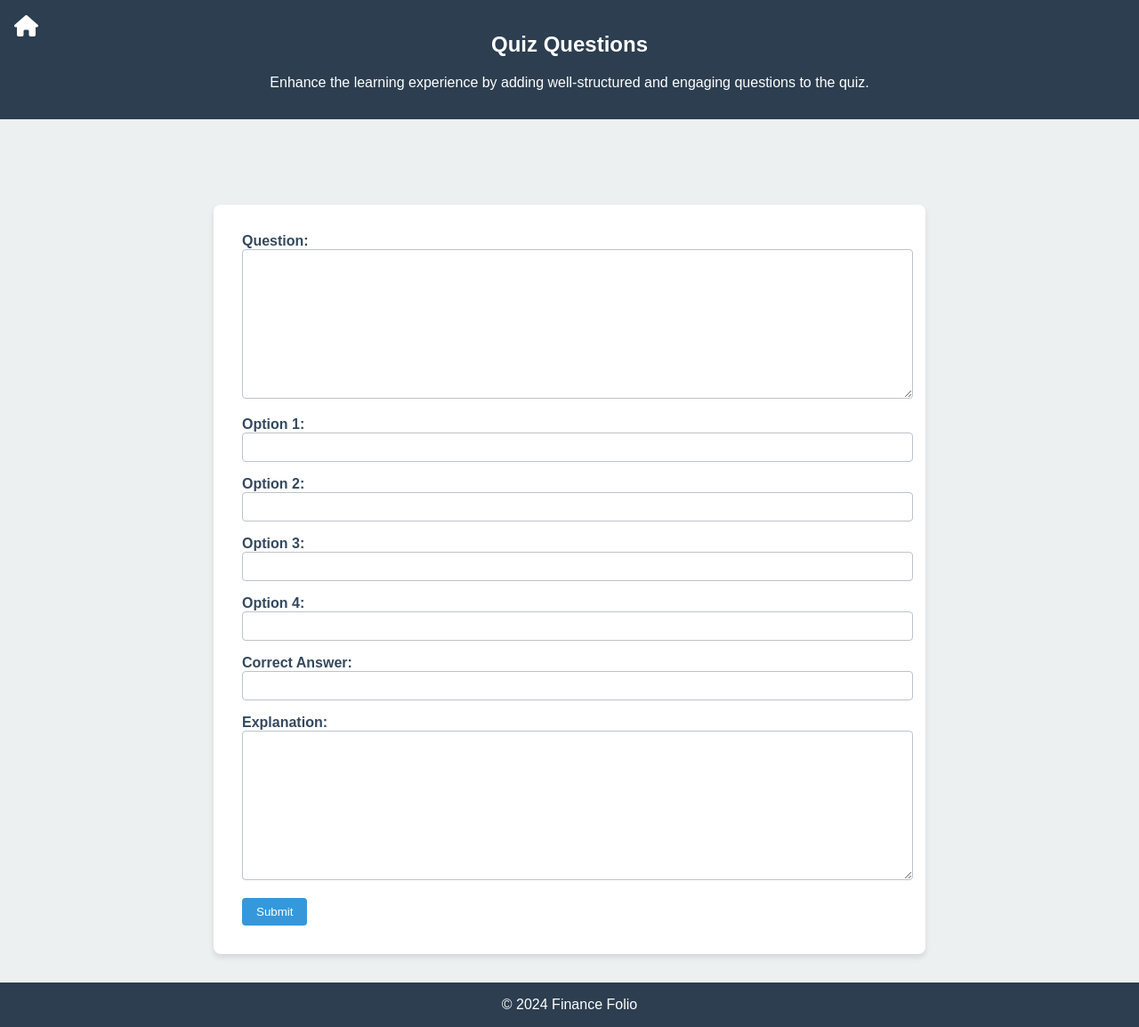
After one commit to ashlybaby/MiniProject, a Django app: page /add-question/ in a window 1280 px wide. The commit adds this page. Shown: the whole page at 89% size. Run offline with Django 4.2, Linux system fonts and the light colour scheme; the visitor is signed in with stand-in values (Sample User, id 1); parts of the project's set-up code (start-up, migrations or seed data) failed here and were passed over.

Commit message:
first commit

```diff
--- a/financefolio/myapp/forms.py
+++ b/financefolio/myapp/forms.py
@@ -708,3 +708,41 @@ class ChallengeForm(forms.ModelForm):
         if points <= 0:
             raise forms.ValidationError("Points must be a positive number.")
         return points
+#---------------------------------------------------------------------------------------------------#
+from django import forms
+from .models import QuizQuestion
+
+class QuizQuestionForm(forms.ModelForm):
+    class Meta:
+        model = QuizQuestion
+        fields = ['question', 'option1', 'option2', 'option3', 'option4', 'correct_option', 'explanation']
+
+    def clean(self):
+        cleaned_data = super().clean()
+        correct_option = cleaned_data.get("correct_option")
+        explanation = cleaned_data.get("explanation")
+
+        options = [
+            cleaned_data.get("option1"),
+            cleaned_data.get("option2"),
+            cleaned_data.get("option3"),
+            cleaned_data.get("option4"),
+        ]
+
+        # Ensure all options are filled
+        if any(opt is None or opt.strip() == "" for opt in options):
+            raise forms.ValidationError("All four options must be provided.")
+
+        # Ensure the correct option matches one of the actual values
+        if correct_option not in options:
+            raise forms.ValidationError("The correct answer must match one of the provided options.")
+
+        # Ensure no duplicate options
+        if len(set(options)) < 4:
+            raise forms.ValidationError("All four options must be unique.")
+
+        # Ensure explanation is at least 5 characters long
+        if explanation and len(explanation.strip()) < 5:
+            raise forms.ValidationError("The explanation must be at least 5 characters long.")
+
+        return cleaned_data
--- /dev/null
+++ b/financefolio/myapp/templates/admin_add_question.html
@@ -0,0 +1,255 @@
+{% load static %}
+
+<!DOCTYPE html>
+<html lang="en">
+<head>
+    <meta charset="UTF-8">
+    <meta name="viewport" content="width=device-width, initial-scale=1.0">
+    <title>Add Question - Admin Panel</title>
+    <link rel="stylesheet" href="{% static 'css/style.css' %}">
+    <link rel="stylesheet" href="https://cdnjs.cloudflare.com/ajax/libs/font-awesome/6.0.0-beta3/css/all.min.css">
+    <style>
+        :root {
+            --primary-color: #3498db;
+            --secondary-color: #2c3e50;
+            --background-color: #ecf0f1;
+            --text-color: #34495e;
+            --border-color: #bdc3c7;
+            --success-color: #2ecc71;
+            --error-color: #e74c3c;
+        }
+
+        body {
+            font-family: 'Arial', sans-serif;
+            background-color: var(--background-color);
+            color: var(--text-color);
+            margin: 0;
+            display: flex;
+            flex-direction: column;
+            min-height: 100vh;
+        }
+
+        header, footer {
+            background-color: var(--secondary-color);
+            color: white;
+            text-align: center;
+            padding: 1rem;
+        }
+
+        main {
+            flex-grow: 1;
+            padding: 6rem 2rem 2rem;
+            max-width: 800px;
+            margin: 0 auto;
+            width: 100%;
+        }
+
+        .container {
+            background-color: white;
+            border-radius: 8px;
+            box-shadow: 0 4px 6px rgba(0,0,0,0.1);
+            padding: 2rem;
+        }
+
+        .message {
+            padding: 1rem;
+            border-radius: 5px;
+            margin-bottom: 1rem;
+            font-weight: bold;
+            text-align: center;
+        }
+
+        .message.success {
+            background-color: var(--success-color);
+            color: white;
+        }
+
+        .message.error {
+            background-color: var(--error-color);
+            color: white;
+        }
+
+        .form-group {
+            margin-bottom: 1rem;
+        }
+
+        label {
+            font-weight: bold;
+        }
+
+        input, select, textarea {
+            width: 100%;
+            padding: 0.5rem;
+            border: 1px solid var(--border-color);
+            border-radius: 4px;
+        }
+
+        .btn {
+            display: inline-block;
+            padding: 0.5rem 1rem;
+            border: none;
+            border-radius: 4px;
+            background-color: var(--primary-color);
+            color: white;
+            text-decoration: none;
+            cursor: pointer;
+            transition: background-color 0.3s ease;
+        }
+
+        .btn:hover {
+            background-color: #2980b9;
+        }
+
+        .errorlist {
+            color: red;
+            font-size: 0.9em;
+            margin-top: 5px;
+            list-style: none;
+            padding: 0;
+        }
+
+        .home-icon {
+            position: absolute;
+            top: 1rem;
+            left: 1rem;
+            color: white;
+            font-size: 1.5em;
+            text-decoration: none;
+        }
+    </style>
+</head>
+<body>
+    <header>
+        <a href="{% url 'admin_dashboard' %}" class="home-icon" title="Back to Admin Dashboard">
+            <i class="fas fa-home"></i>
+        </a>
+        <h2> Quiz Questions</h2>
+        <p>Enhance the learning experience by adding well-structured and engaging questions to the quiz.</p>
+    </header>
+
+    <main>
+        <div class="container">
+            <!-- Display Success and Error Messages -->
+            {% if messages %}
+                {% for message in messages %}
+                    <div class="message {% if message.tags %}{{ message.tags }}{% endif %}">
+                        {{ message }}
+                    </div>
+                {% endfor %}
+            {% endif %}
+
+            <form method="POST" action="{% url 'add_quiz_question' %}">
+                {% csrf_token %}
+
+                <div class="form-group">
+                    <label for="id_question">Question:</label>
+                    {{ form.question }}
+                    {% if form.question.errors %}
+                        <ul class="errorlist">
+                            {% for error in form.question.errors %}
+                                <li>{{ error }}</li>
+                            {% endfor %}
+                        </ul>
+                    {% endif %}
+                </div>
+
+                <div class="form-group">
+                    <label for="id_option1">Option 1:</label>
+                    {{ form.option1 }}
+                    {% if form.option1.errors %}
+                        <ul class="errorlist">
+                            {% for error in form.option1.errors %}
+                                <li>{{ error }}</li>
+                            {% endfor %}
+                        </ul>
+                    {% endif %}
+                </div>
+
+                <div class="form-group">
+                    <label for="id_option2">Option 2:</label>
+                    {{ form.option2 }}
+                    {% if form.option2.errors %}
+                        <ul class="errorlist">
+                            {% for error in form.option2.errors %}
+                                <li>{{ error }}</li>
+                            {% endfor %}
+                        </ul>
+                    {% endif %}
+                </div>
+
+                <div class="form-group">
+                    <label for="id_option3">Option 3:</label>
+                    {{ form.option3 }}
+                    {% if form.option3.errors %}
+                        <ul class="errorlist">
+                            {% for error in form.option3.errors %}
+                                <li>{{ error }}</li>
+                            {% endfor %}
+                        </ul>
+                    {% endif %}
+                </div>
+
+                <div class="form-group">
+                    <label for="id_option4">Option 4:</label>
+                    {{ form.option4 }}
+                    {% if form.option4.errors %}
+                        <ul class="errorlist">
+                            {% for error in form.option4.errors %}
+                                <li>{{ error }}</li>
+                            {% endfor %}
+                        </ul>
+                    {% endif %}
+                </div>
+
+                <div class="form-group">
+                    <label for="id_correct_option">Correct Answer:</label>
+                    {{ form.correct_option }}
+                    {% if form.correct_option.errors %}
+                        <ul class="errorlist">
+                            {% for error in form.correct_option.errors %}
+                                <li>{{ error }}</li>
+                            {% endfor %}
+                        </ul>
+                    {% endif %}
+                </div>
+
+                <div class="form-group">
+                    <label for="id_explanation">Explanation:</label>
+                    {{ form.explanation }}
+                    {% if form.explanation.errors %}
+                        <ul class="errorlist">
+                            {% for error in form.explanation.errors %}
+                                <li>{{ error }}</li>
+                            {% endfor %}
+                        </ul>
+                    {% endif %}
+                </div>
+
+                {% if form.non_field_errors %}
+                    <ul class="errorlist">
+                        {% for error in form.non_field_errors %}
+                            <li>{{ error }}</li>
+                        {% endfor %}
+                    </ul>
+                {% endif %}
+
+                <button type="submit" class="btn">Submit</button>
+            </form>
+        </div>
+    </main>
+    <footer>
+        © 2024 Finance Folio
+    </footer>
+    <script>
+        document.addEventListener("DOMContentLoaded", function() {
+            let messages = document.querySelectorAll(".message");
+            messages.forEach((message) => {
+                setTimeout(() => {
+                    message.style.display = "none";
+                }, 5000); // Message stays for 5 seconds (5000ms)
+            });
+        });
+    </script>
+
+</body>
+</html>
--- a/financefolio/myapp/templates/customadmindashboard.html
+++ b/financefolio/myapp/templates/customadmindashboard.html
@@ -380,7 +380,7 @@
             <li><a href="{% url 'query_list' %}"><i class="fas fa-question-circle"></i> Queries</a></li> {% endcomment %}
             <li><a href="{% url 'add_article' %}"><i class="fas fa-newspaper"></i> Articles</a></li>
             <li><a href="{% url 'admin_query_list' %}"><i class="fas fa-newspaper"></i> Queries</a></li>
-            <li><a href="{% url 'add_challenge' %}"><i class="fas fa-newspaper"></i> Challenge</a></li>
+            <li><a href="{% url 'add_quiz_question' %}"><i class="fas fa-newspaper"></i> Quiz</a></li>
             {% comment %} <li><a href="#" id="feedback-btn"><i class="fas fa-comments"></i> Feedback</a></li> {% endcomment %}
             {% comment %} <li><a href="#"><i class="fas fa-graduation-cap"></i> Tutorials</a></li> {% endcomment %}
         </ul>
--- a/financefolio/myapp/templates/display_expenses.html
+++ b/financefolio/myapp/templates/display_expenses.html
@@ -2,6 +2,7 @@
 <html>
 {% load static %}
 <head>
+    <!-- .csv file-->
     <title>Expense Data</title>
     <link rel="stylesheet" href="https://cdnjs.cloudflare.com/ajax/libs/bootstrap/4.5.2/css/bootstrap.min.css">
     <style>
--- a/financefolio/myapp/urls.py
+++ b/financefolio/myapp/urls.py
@@ -96,7 +96,10 @@ urlpatterns = [
     path('challenges/update/<int:challenge_id>/<int:amount>/', views.update_progress, name='update_progress'),
     path('add-challenge/', views.add_challenge, name='add_challenge'),
     path('user-challenge-expenses/', views.user_challenge_expenses, name='user_challenge_expenses'),
+    path('add-question/', views.add_quiz_question, name='add_quiz_question'),
+    path('quiz/', views.take_quiz, name='take_quiz'),
 ]
+
 
 
 
--- a/financefolio/myapp/views.py
+++ b/financefolio/myapp/views.py
@@ -2133,3 +2133,78 @@ def user_challenge_expenses(request):
         'active_challenges': active_challenges,
         'challenge_scores': challenge_scores
     })
+#-----------------------------------------------------------------------------------#
+
+
+from django.shortcuts import render
+from django.contrib import messages
+from .forms import QuizQuestionForm
+
+@login_required
+def add_quiz_question(request):
+    form = QuizQuestionForm()
+
+    if request.method == "POST":
+        form = QuizQuestionForm(request.POST)
+        if form.is_valid():
+            form.save()
+            messages.success(request, "Question submitted successfully!")  # Success message
+            form = QuizQuestionForm()  # Reset form after success
+        else:
+            messages.error(request, "There was an error submitting the question. Please check the form.")  # Error message
+
+    return render(request, "admin_add_question.html", {"form": form})
+
+
+from django.shortcuts import render
+from .models import QuizQuestion
+
+@login_required
+def take_quiz(request):
+    if request.method == "POST":
+        user_answers = request.POST
+        questions = QuizQuestion.objects.all()
+        results = []
+        unanswered_questions = []
+
+        for question in questions:
+            user_answer = user_answers.get(f'question_{question.id}')
+            if not user_answer:  # Check for unanswered questions
+                unanswered_questions.append(question)
+            else:
+                is_correct = user_answer == question.correct_option
+                results.append({
+                    'question': question.question,
+                    'user_answer': user_answer,
+                    'correct_answer': question.correct_option,
+                    'explanation': question.explanation,
+                    'is_correct': is_correct
+                })
+
+        if unanswered_questions:
+            return render(request, 'quiz.html', {
+                'questions': questions,
+                'error': "All questions are mandatory. Please answer all questions before submitting."
+            })
+
+        return render(request, 'quiz_result.html', {'results': results})
+
+    questions = QuizQuestion.objects.all()
+    return render(request, 'quiz.html', {'questions': questions})
+
+def quiz_results(request):
+    # Example: Assuming results is a list of dictionaries
+    results = [
+        {"question": "What is 2 + 2?", "user_answer": "4", "correct_answer": "4", "is_correct": True, "explanation": "Basic math"},
+        {"question": "Capital of France?", "user_answer": "London", "correct_answer": "Paris", "is_correct": False, "explanation": "Paris is the capital"},
+        # Add more results as needed
+    ]
+
+    total_questions = len(results)
+    correct_answers = sum(1 for result in results if result["is_correct"])  # Count correct answers
+
+    return render(request, 'quiz_results.html', {
+        'results': results,
+        'total_questions': total_questions,
+        'correct_answers': correct_answers
+    })
```
Also changed, not shown: financefolio/financefolio/settings.py (+4 -4 lines), financefolio/myapp/models.py (+16 -0 lines), financefolio/myapp/templates/Quiz.html (added, +137 -0 lines), financefolio/myapp/templates/quiz_result.html (added, +121 -0 lines), financefolio/myapp/templates/userdashboard.html (+3 -8 lines), financefolio/myapp/migrations/0006_quizquestion.py (added).
